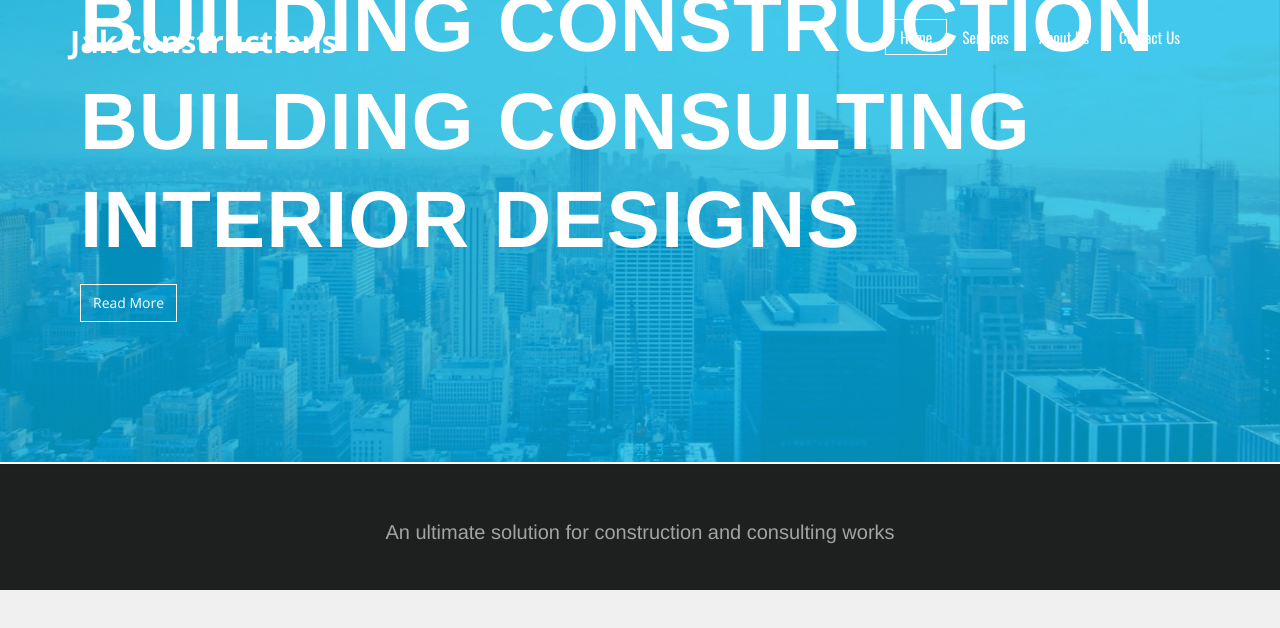
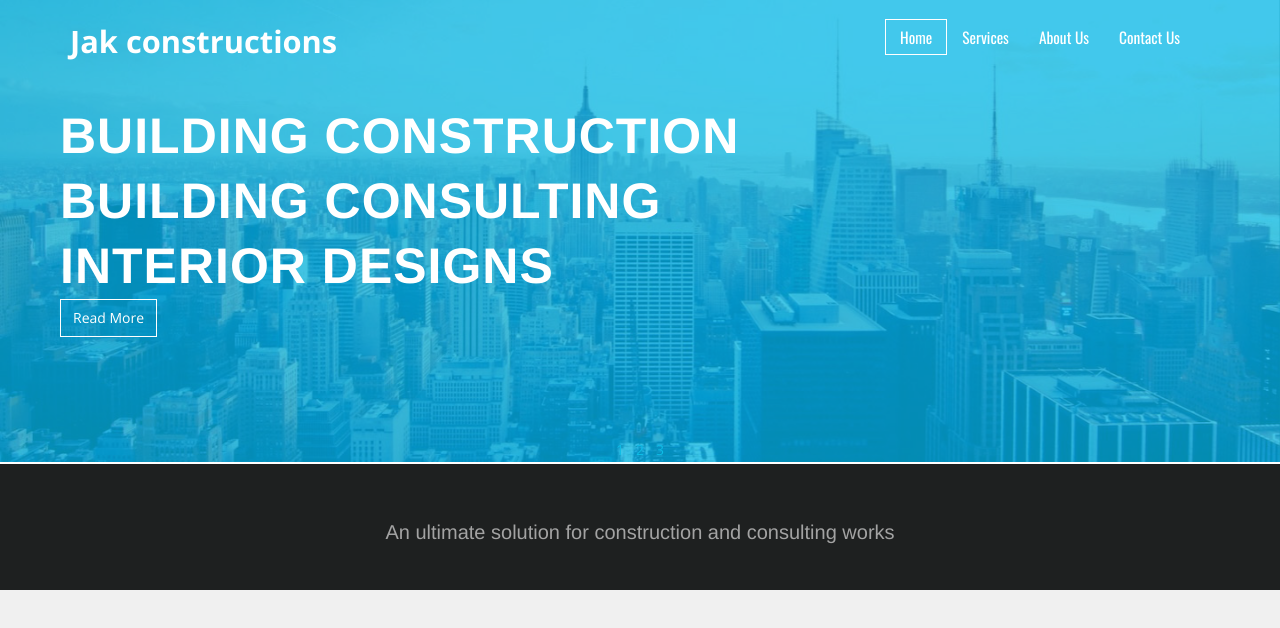
Before and after one commit to manishkp-kp/Jak-constructors.github.io, a plain HTML site: page index.html in a window 1280 px wide. Drawn offline with nearby package versions, Linux system fonts and the light colour scheme.

Commit message:
Update styles.css

```diff
--- a/css/styles.css
+++ b/css/styles.css
@@ -227,9 +227,9 @@ left:0px;
 right:0px;
 }
 .flex-caption {zoom: 1;
-bottom: 120px;  color: #fff; margin: 0; padding: 20px 20px 20px 25px; position: absolute; left: 0; background: transparent;margin: 0 auto;right: 0;}
-.flex-caption h4 {color: #fff; letter-spacing: 1px; margin-bottom: 4px; text-transform: uppercase;font-size: 80px;font-weight: bolder;}
-.flex-caption p {margin: 0 0 15px;font-size: 20px !important;}
+bottom: 120px;  color: #fff; margin: 0; padding: 5px 5px 5px 5px; position: absolute; left: 0; background: transparent;margin: 0 auto;right: 0;}
+.flex-caption h4 {color: #fff; letter-spacing: 1px; margin-bottom: 4px; text-transform: uppercase;font-size: 50px;font-weight: bolder;}
+.flex-caption p {margin: 0 0 15px;font-size: 5px !important;}
 .flex-caption a{
     background: transparent !important;
     border: 1px solid #fff;
```
